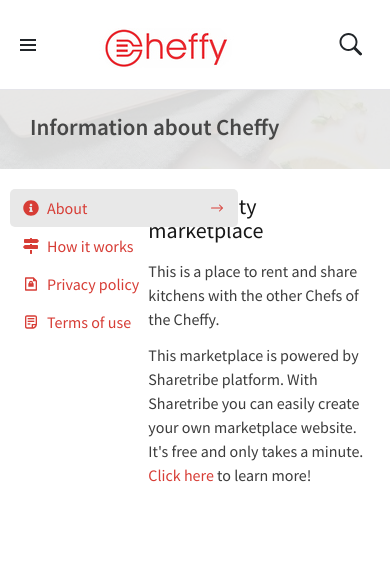
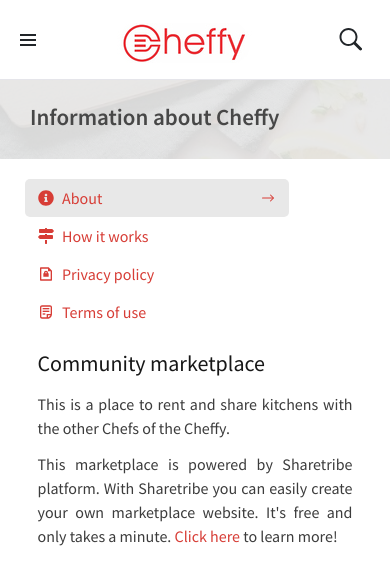
Before and after one commit to Thiag0Andres/Cheffyus, a React (Create React App) app in the folder web/: page /about in a window 390 px wide. Shown: the top 584 px of the page. Built offline with nearby package versions, Linux system fonts and the light colour scheme.

Commit message:
Ajustando responsividade para mobile, tablets e telas grandes

```diff
--- a/web/src/components/Informations/index.tsx
+++ b/web/src/components/Informations/index.tsx
@@ -100,8 +100,8 @@
               </ListGroup.Item>
             </ListGroup>
           </Col>
-          <Col xl="1" lg="1" md="1" xs="1" sm="1"></Col>
-          <Col className="column2" xl="8" lg="8" md="8" xs="8" sm="8">
+
+          <Col className="column2" xl="9" lg="9" md="9" xs="9" sm="9">
             <Tab.Content>
               <Tab.Pane eventKey="#about">
                 <About />
--- a/web/src/components/Informations/styles.scss
+++ b/web/src/components/Informations/styles.scss
@@ -2,10 +2,14 @@
 
 #content-information {
   padding: 30px 150px;
+  display: flex;
+  flex-direction: row;
 
   .column1 {
+    padding: 0;
     width: 228px;
     height: 152px;
+
     .list-group {
       border-color: transparent !important;
       .list-group-item {
@@ -55,18 +59,105 @@
   }
 
   .column2 {
-    padding: 5px 20px;
+    padding: 0 20px;
+    text-align: justify;
+  }
+}
+
+@media screen and (max-width: 1250px) {
+  #content-information {
+    padding: 30px 120px !important;
+  }
+}
+
+@media screen and (max-width: 1180px) {
+  #content-information {
+    padding: 30px 60px !important;
   }
 }
 
 @media screen and (max-width: 1024px) {
   #content-information {
-    padding: 20px 10px !important;
+    padding: 30px !important;
+
+    .column1 {
+      .list-group {
+        .list-group-item {
+          width: 12.25em !important;
+        }
+      }
+    }
+    .column2 {
+      padding: 5px 15px;
+    }
   }
 }
 
-@media screen and (max-width: 768px) {
+@media screen and (max-width: 800px) {
   #content-information {
-    padding: 20px 10px !important;
+    .column1 {
+      padding: 0 !important;
+
+      .list-group {
+        .list-group-item {
+          width: 10.25em !important;
+        }
+      }
+    }
+
+    .column2 {
+      padding: 0 30px !important;
+    }
   }
 }
+
+@media screen and (max-width: 669px) {
+  #content-information {
+    .column2 {
+      padding: 0 40px !important;
+    }
+  }
+}
+
+@media screen and (max-width: 583px) {
+  #content-information {
+    .column2 {
+      padding: 0 55px !important;
+    }
+  }
+}
+
+@media screen and (max-width: 540px) {
+  #content-information {
+    .column2 {
+      padding: 0 65px !important;
+    }
+  }
+}
+
+@media screen and (max-width: 500px) {
+  #content-information {
+    padding: 20px 0 !important;
+    display: flex !important;
+    flex-direction: column !important;
+    align-items: center !important;
+    gap: 20px !important;
+
+    .column1 {
+      padding-left: 40px !important;
+      display: flex !important;
+      align-self: flex-start !important;
+
+      .list-group {
+        .list-group-item {
+          width: 16.5em !important;
+        }
+      }
+    }
+
+    .column2 {
+      padding: 0 !important;
+      width: 100% !important;
+    }
+  }
+}
--- a/web/src/components/Mapa/styles.scss
+++ b/web/src/components/Mapa/styles.scss
@@ -2,6 +2,7 @@
 
 #page-home-map {
   padding: 20px 150px;
+
   .content-header {
     .header {
       padding-right: 0;
@@ -130,6 +131,9 @@
     }
 
     .map {
+      padding-right: 0;
+      padding-left: 0;
+
       .leaflet-container {
         width: 726px;
         height: 480px;
@@ -250,32 +254,18 @@
 
 @media screen and (max-width: 1250px) {
   #page-home-map {
-    padding: 30px 120px !important;
+    padding: 20px 120px !important;
   }
 }
 
 @media screen and (max-width: 1180px) {
   #page-home-map {
-    padding: 30px 80px !important;
-  }
-}
-
-@media screen and (max-width: 1100px) {
-  #page-home-map {
-    padding: 30px 45px !important;
+    padding: 20px 70px !important;
   }
 }
 
 @media screen and (max-width: 1024px) {
   #page-home-map {
-    padding: 30px !important;
-  }
-}
-
-@media screen and (max-width: 985px) {
-  #page-home-map {
-    padding: 30px 100px !important;
-
     .content-map {
       .slider {
         .text {
@@ -288,29 +278,45 @@
           width: 174px !important;
         }
       }
+
+      .map {
+        .leaflet-container {
+          width: 626px !important;
+          height: 480px !important;
+        }
+      }
     }
   }
 }
 
 @media screen and (max-width: 959px) {
   #page-home-map {
-    padding: 20px !important;
+    padding: 20px 30px !important;
 
     .content-map {
+      padding: 0 !important;
+      background-color: #3c3c3c;
       flex-direction: column !important;
       align-items: center !important;
+
+      .map {
+        padding: 0 !important;
+        .leaflet-container {
+          margin-top: 0 !important;
+          margin-bottom: 0 !important;
+          border-radius: 0 !important;
+          max-width: 100% !important;
+          max-height: 100% !important;
+        }
+      }
     }
-  }
-}
-
-@media screen and (max-width: 870px) {
-  #page-home-map {
-    padding: 20px 0 !important;
   }
 }
 
 @media screen and (max-width: 768px) {
   #page-home-map {
+    padding: 20px 0 !important;
+
     .header {
       justify-content: space-around !important;
 
@@ -332,9 +338,6 @@
         width: 93px !important;
         height: 42px !important;
       }
-    }
-
-    .content-map {
     }
   }
 }
@@ -360,9 +363,6 @@
         height: 42px !important;
       }
     }
-
-    .content-map {
-    }
   }
 }
 @media screen and (max-width: 420px) {
@@ -385,9 +385,6 @@
         width: 53px !important;
         height: 42px !important;
       }
-    }
-
-    .content-map {
     }
   }
 }
@@ -413,8 +410,5 @@
         height: 42px !important;
       }
     }
-
-    .content-map {
-    }
   }
 }
--- a/web/src/components/NavBar/styles.scss
+++ b/web/src/components/NavBar/styles.scss
@@ -58,7 +58,7 @@
 }
 
 #navbar {
-  height: 90px;
+  height: 80px;
   display: flex;
   justify-content: space-between;
   background-color: $white;
@@ -233,14 +233,12 @@
       margin-left: 20px;
       font-size: 14px;
       font-weight: 600;
-      line-height: 43px;
       letter-spacing: 0.35px;
       border-radius: 50px;
       box-shadow: none;
       background-color: $red_classic;
       border-color: $red_classic;
       color: $white;
-      transition: background-color 0.2s;
 
       &:hover {
         background-color: $red_dark;
@@ -264,11 +262,10 @@
 @media screen and (max-width: 414px) {
   #navbar {
     .content1 {
-      width: 70% !important;
-      justify-content: space-between !important;
+      width: 75% !important;
     }
     .content2 {
-      width: 30% !important;
+      width: 25% !important;
     }
   }
 }
@@ -276,11 +273,10 @@
 @media screen and (max-width: 375px) {
   #navbar {
     .content1 {
-      width: 75% !important;
-      justify-content: space-between !important;
+      width: 77% !important;
     }
     .content2 {
-      width: 25% !important;
+      width: 23% !important;
     }
   }
 }
@@ -289,10 +285,20 @@
   #navbar {
     .content1 {
       width: 80% !important;
-      justify-content: space-between !important;
     }
     .content2 {
       width: 20% !important;
     }
   }
 }
+
+@media screen and (max-width: 320px) {
+  #navbar {
+    .content1 {
+      width: 85% !important;
+    }
+    .content2 {
+      width: 15% !important;
+    }
+  }
+}
```
